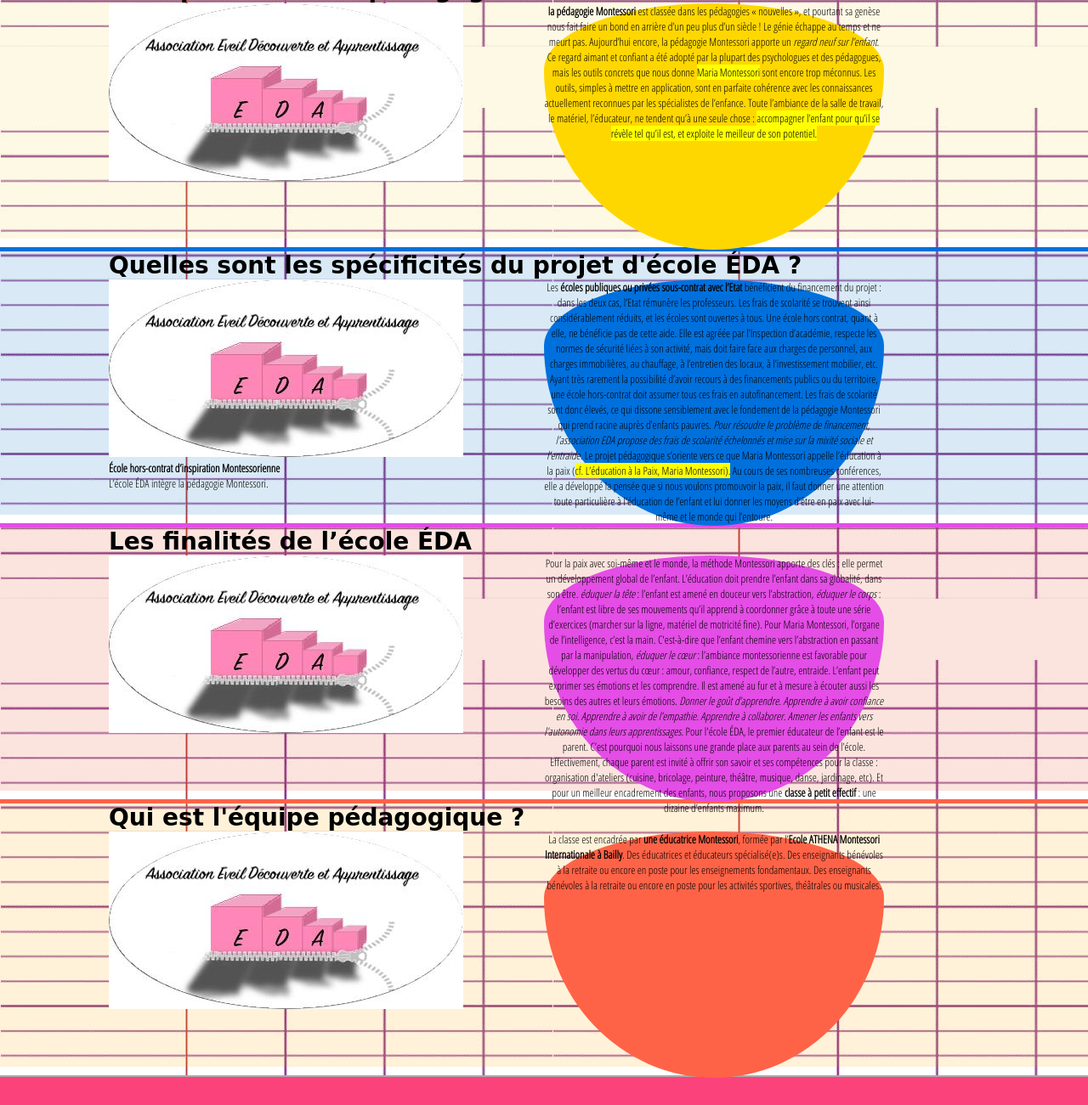
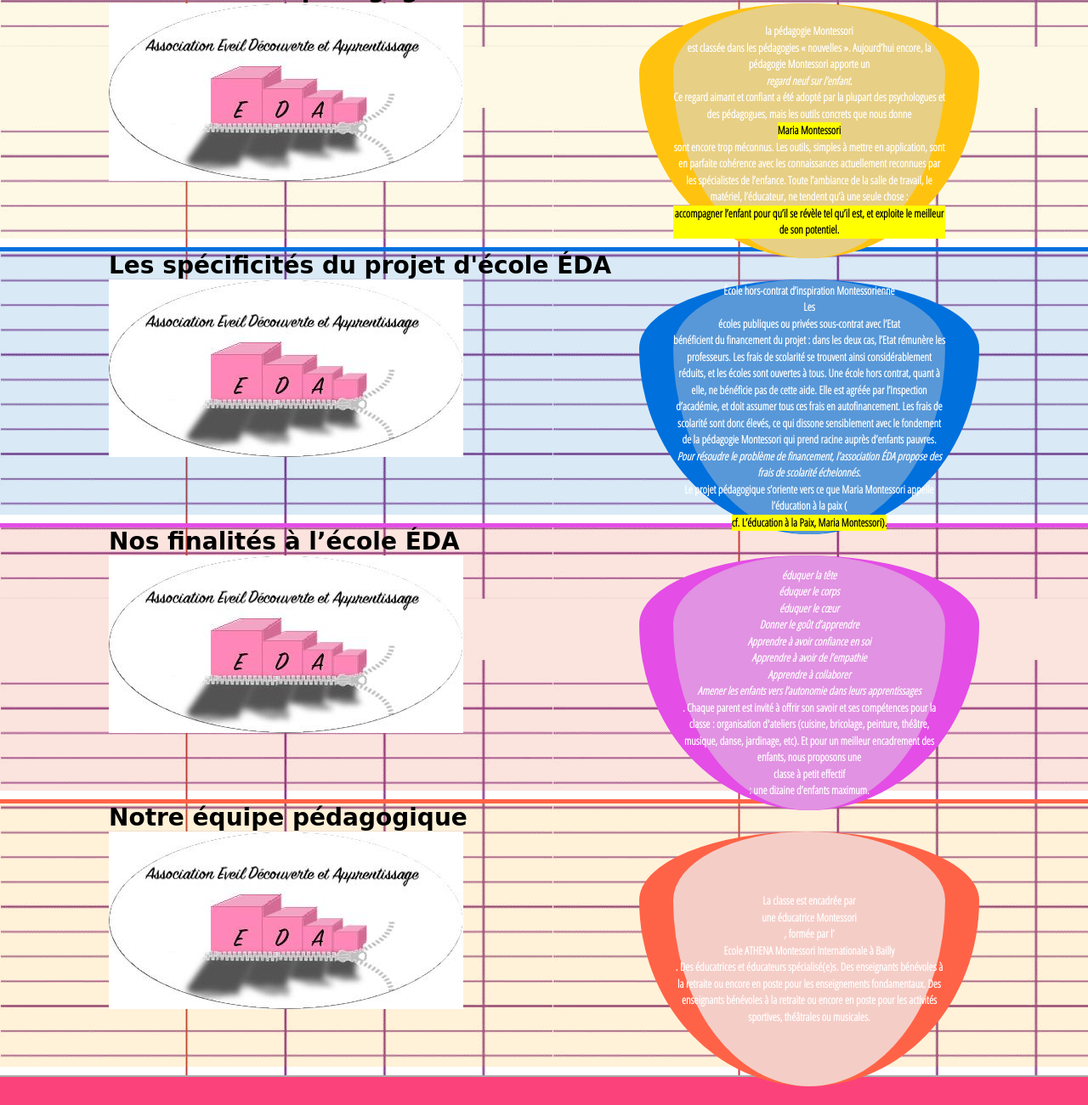
Before and after one commit to MarieSEM/eda, a plain HTML site: page index.html in a window 1280 px wide. Shown: the part 559-1860 px from the top of the page at 85% size. Drawn offline with Linux system fonts and the light colour scheme; files whose address does not match are found by name.

Commit message:
mise en forme page accueil - creation formulaire

```diff
--- a/index.html
+++ b/index.html
@@ -5,12 +5,14 @@
     <meta charset="UTF-8">
     <meta http-equiv="X-UA-Compatible" content="IE=edge">
     <meta name="viewport" content="width=device-width, initial-scale=1.0">
-    <meta name="description" content="&Eacute;cole  hors-contrat d'inspiration Montessorienne. Le projet pédagogique de l'&Eacute;DA s’oriente vers ce que Maria Montessori appelle l’éducation à la paix .">
+    <meta name="description"
+        content="&Eacute;cole  hors-contrat d'inspiration Montessorienne. Le projet pédagogique de l'&Eacute;DA s’oriente vers ce que Maria Montessori appelle l’éducation à la paix .">
     <title>&Eacute;veil Découverte Apprentissage (&Eacute;da)</title>
     <link type="text/css" rel="stylesheet" href="./style.css" />
     <!--j'inserre ici un modele de police google du coup la police dans mon css consacrée à body peut-elle être supprimée-->
     <link href="https://fonts.googleapis.com/css2?family=Open+Sans+Condensed:wght@300&display=swap" rel="stylesheet">
 </head>
+
 <body>
     <!--         <div id="page-bg">
         </div> -->
@@ -28,7 +30,7 @@
                     <ul class="submenu">
                         <li><a href="#">Qu'est-ce que &Eacute;veil Découverte et Apprentissage ?</a></li>
                         <li><a href="#">Pourquoi choisir la pédagogie Montessori ?</a></li>
-                            <li><a href="#">Quelles sont les spécificités du projet d'école &Eacute;DA  ?</a></li>
+                        <li><a href="#">Quelles sont les spécificités du projet d'école &Eacute;DA ?</a></li>
                         <li><a href="#">Quelles sont les finalités de l’école &Eacute;DA ?</a></li>
                         <li><a href="#">Qui est l'équipe pédagogique ?</a></li>
                     </ul>
@@ -54,18 +56,18 @@
                 <li class="menu-even">
                     <a href="nos evenements.html">&Eacute;vénements</a>
                     <ul class="submenu">
-                            <li>Nos amis les livres</li>
-                            <li>Nos ateliers mensuels</li>
-                            <li>Nos sorties</li>
+                        <li><a href="#">Journée du livre</a></li>
+                        <li><a href="#">Nos ateliers mensuels</a></li>
+                        <li><a href="#">Nos sorties</a></li>
                     </ul>
                 </li>
                 <li class="menu-cont">
                     <a href="contacts.html">Contactez-nous</a>
                     <ul class="submenu">
-                            <li>adresse</li>
-                            <li>téléphone</li>
-                            <li>e-mail</li>
-                            <li>Suivez-nous sur les réseaux sociaux</li>
+                        <li><a href="#">Adresse</a></li>
+                        <li><a href="#">Téléphone</a></li>
+                        <li><a href="#">e-mail</a></li>
+                        <li><a href="#">Communauté</a></li>
                     </ul>
                 </li>
             </ul>
@@ -83,96 +85,136 @@
     <!-- <article> -->
     <section class="presentation">
         <div class="sec">
-                <h1>Qu'est-ce que &Eacute;veil Découverte et Apprentissage ?</h1>
+            <h1>Présentation d'&Eacute;veil Découverte et Apprentissage</h1>
             <div class="left">
                 <img src="img\logo.jpg" alt="Notre logo">
             </div>
             <div class="right">
-                <p id="p0">&Eacute;veil Découverte et Apprentissage est une association loi 1901, créée en septembre 2011, à l’initiative de deux jeunes mamans.
+                <div class="first-p0">
+                    <p id="p0">&Eacute;veil Découverte et Apprentissage est une association loi 1901, créée en septembre
+                        2011, à l’initiative de deux jeunes mamans.
                         Aujourd’hui, &Eacute;DA gère un <em>espace d’inspiration Montessori pour les familles</em>.
-                Espace de <em>partage et de ressources autour de l’éducation</em> pour les parents, et <em>espace de découverte et d’apprentissage pour les enfants</em>.
-                &Eacute;DA accompagne parents et enfants dans leur croissance respective.</p>
+                        Espace de <em>partage et de ressources autour de l’éducation</em> pour les parents, et
+                        <em>espace de découverte et d’apprentissage pour les enfants</em>.
+                        &Eacute;DA accompagne parents et enfants dans leur croissance respective.
+                    </p>
+                </div>∑
             </div>
         </div>
     </section>
     <section class="Montessori">
         <div class="sec">
-                <h1>Pourquoi choisir <strong>la pédagogie Montessori</strong> ?</h1>
+            <h1>Le choix de <strong>la pédagogie Montessori</strong></h1>
             <div class="left">
                 <img src="img\logo.jpg" alt="Notre logo">
             </div>
             <div class="right">
-                    <p id="p1"><strong>la pédagogie Montessori</strong> est classée dans les pédagogies « nouvelles », et pourtant sa genèse nous fait faire un bond en arrière d’un peu plus d’un siècle !
-                        Le génie échappe au temps et ne meurt pas. Aujourd’hui encore, la pédagogie Montessori apporte un <em>regard neuf sur l’enfant.</em>
-                        Ce regard aimant et confiant a été adopté par la plupart des psychologues et des pédagogues, mais les outils concrets que nous donne <mark>Maria Montessori</mark>  sont encore trop méconnus.
-                        Les outils, simples à mettre en application, sont en parfaite cohérence avec les connaissances actuellement reconnues par les spécialistes de l’enfance.
-                        Toute l’ambiance de la salle de travail, le matériel, l’éducateur, ne tendent qu’à une seule chose : <mark>accompagner l’enfant pour qu’il se révèle tel qu’il est, et exploite le meilleur de son potentiel.</mark></p>
+                <div class="first-p1">
+                    <p id="p1">
+                        <strong>la pédagogie Montessori</strong> est classée dans les pédagogies « nouvelles ».
+                        Aujourd’hui encore, la pédagogie Montessori apporte un <em>regard neuf sur l’enfant.</em>
+                        Ce regard aimant et confiant a été adopté par la plupart des psychologues et des pédagogues,
+                        mais
+                        les outils concrets que nous donne <mark>Maria Montessori</mark> sont encore trop méconnus.
+                        Les outils, simples à mettre en application, sont en parfaite cohérence avec les connaissances
+                        actuellement reconnues par les spécialistes de l’enfance.
+                        Toute l’ambiance de la salle de travail, le matériel, l’éducateur, ne tendent qu’à une seule
+                        chose :
+                        <mark>accompagner l’enfant pour qu’il se révèle tel qu’il est, et exploite le meilleur de son
+                            potentiel.</mark>
+                    </p>
+                </div>
             </div>
         </div>
     </section>
     <section class="specificites">
         <div class="sec">
-                <h1>Quelles sont les spécificités du projet d'école &Eacute;DA ?</h1>
+            <h1>Les spécificités du projet d'école &Eacute;DA</h1>
             <div class="left">
                 <img src="img\logo.jpg" alt="Notre logo">
-                <p><strong>&Eacute;cole hors-contrat d’inspiration Montessorienne</strong></p>
-                <p>L’école &Eacute;DA intègre la pédagogie Montessori.</p>
             </div>
             <div class="right">
-                <p id="p2">Les <strong>écoles publiques ou privées sous-contrat avec l’Etat</strong> bénéficient du financement du projet : dans les deux cas, l’Etat rémunère les professeurs. Les frais de scolarité se trouvent ainsi considérablement réduits, et les écoles sont ouvertes à tous.
-                    Une école hors contrat, quant à elle, ne bénéficie pas de cette aide. Elle est agréée par l’Inspection d’académie, respecte les normes de sécurité liées à son activité, mais doit faire face aux charges de personnel, aux charges immobilières, au chauffage, à l’entretien des locaux, à l’investissement mobilier, etc.
-                    Ayant très rarement la possibilité d’avoir recours à des financements publics ou du territoire, une école hors-contrat doit assumer tous ces frais en autofinancement.
-                    Les frais de scolarité sont donc élevés, ce qui dissone sensiblement avec le fondement de la pédagogie Montessori qui prend racine auprès d’enfants pauvres.
-                    <em>Pour résoudre le problème de financement, l’association EDA propose des frais de scolarité échelonnés et mise sur la mixité sociale et l’entraide.</em>
-                    Le projet pédagogique s’oriente vers ce que Maria Montessori appelle l’éducation à la paix (<mark>cf. L’éducation à la Paix, Maria Montessori).</mark>
-                    Au cours de ses nombreuses conférences, elle a développé la pensée que si nous voulons promouvoir la paix, il faut donner une attention toute particulière à l’éducation de l’enfant et lui donner les moyens d’être en paix avec lui-même et le monde qui l’entoure.</p>
+                <div class="first-p2">
+                    <p id="p2">
+                        <strong>&Eacute;cole hors-contrat d’inspiration Montessorienne</strong>
+                        Les <strong>écoles publiques ou privées sous-contrat avec l’Etat</strong> bénéficient du
+                        financement
+                        du projet : dans les deux cas, l’Etat rémunère les professeurs. Les frais de scolarité se
+                        trouvent
+                        ainsi considérablement réduits, et les écoles sont ouvertes à tous.
+                        Une école hors contrat, quant à elle, ne bénéficie pas de cette aide. Elle est agréée par
+                        l’Inspection d’académie, et doit assumer tous ces frais en autofinancement.
+                        Les frais de scolarité sont donc élevés, ce qui dissone sensiblement avec le fondement de la
+                        pédagogie Montessori qui prend racine auprès d’enfants pauvres.
+                        <em>Pour résoudre le problème de financement, l’association &Eacute;DA propose des frais de
+                            scolarité échelonnés.</em>
+                        Le projet pédagogique s’oriente vers ce que Maria Montessori appelle l’éducation à la paix
+                        (<mark>cf. L’éducation à la Paix, Maria Montessori).</mark>
+                    </p>
+                </div>
             </div>
         </div>
     </section>
     <section class="finalites">
         <div class="sec">
-                    <h1>Les finalités de l’école &Eacute;DA </h1>
+            <h1>Nos finalités à l’école &Eacute;DA </h1>
             <div class="left">
                 <img src="img\logo.jpg" alt="Notre logo">
             </div>
             <div class="right">
-                    <p id="p3">Pour la paix avec soi-même et le monde, la méthode Montessori apporte des clés : elle permet un développement global de l’enfant. L’éducation doit prendre l’enfant dans sa globalité, dans son être.
-                        <em>éduquer la tête</em> : l’enfant est amené en douceur vers l’abstraction,
-                        <em>éduquer le corps</em> : l’enfant est libre de ses mouvements qu’il apprend à coordonner grâce à toute une série d’exercices (marcher sur la ligne, matériel de motricité fine). Pour Maria Montessori, l’organe de l’intelligence, c’est la main. C'est-à-dire que l’enfant chemine vers l’abstraction en passant par la manipulation,
-                        <em>éduquer le cœur </em>: l’ambiance montessorienne est favorable pour développer des vertus du cœur : amour, confiance, respect de l’autre, entraide. L’enfant peut exprimer ses émotions et les comprendre. Il est amené au fur et à mesure à écouter aussi les besoins des autres et leurs émotions.
-                        <em>Donner le goût d’apprendre.</em>
-                        <em>Apprendre à avoir confiance en soi.</em>
-                        <em>Apprendre à avoir de l’empathie.</em>
-                        <em>Apprendre à collaborer.</em>
+                <div class="first-p3">
+                    <p id="p3">
+                        <em>éduquer la tête</em>
+                        <em>éduquer le corps</em>
+                        <em>éduquer le cœur </em>
+                        <em>Donner le goût d’apprendre</em>
+                        <em>Apprendre à avoir confiance en soi</em>
+                        <em>Apprendre à avoir de l’empathie</em>
+                        <em>Apprendre à collaborer</em>
                         <em>Amener les enfants vers l’autonomie dans leurs apprentissages</em>.
-                        Pour l'école &Eacute;DA, le premier éducateur de l’enfant est le parent. C’est pourquoi nous laissons une grande place aux parents au sein de l’école.
-                        Effectivement, chaque parent est invité à offrir son savoir et ses compétences pour la classe : organisation d'ateliers (cuisine, bricolage, peinture, théâtre, musique, danse, jardinage, etc).
-                        Et pour un meilleur encadrement des enfants, nous proposons une <strong>classe à petit effectif</strong> : une dizaine d’enfants maximum.</p>
+                        Chaque parent est invité à offrir son savoir et ses compétences pour la classe : organisation
+                        d'ateliers (cuisine, bricolage, peinture, théâtre, musique, danse, jardinage, etc).
+                        Et pour un meilleur encadrement des enfants, nous proposons une <strong>classe à petit
+                            effectif</strong> : une dizaine d’enfants maximum.
+                    </p>
+                </div>
             </div>
         </div>
     </section>
     <section class="equipe">
         <div class="sec">
-                    <h1>Qui est l'équipe pédagogique ?</h1>
+            <h1>Notre équipe pédagogique</h1>
             <div class="left">
                 <img src="img\logo.jpg" alt="Notre logo">
             </div>
             <div class="right">
-                    <p id="p4">La classe est encadrée par <strong>une éducatrice Montessori</strong>, formée par l’<strong>Ecole ATHENA Montessori Internationale à Bailly</strong>.
+                <div class="first-p4">
+                    <p id="p4">
+                        La classe est encadrée par <strong>une éducatrice Montessori</strong>, formée par
+                        l’<strong>Ecole
+                            ATHENA Montessori Internationale à Bailly</strong>.
                         Des éducatrices et éducateurs spécialisé(e)s.
                         Des enseignants bénévoles à la retraite ou encore en poste pour les enseignements fondamentaux.
-                    Des enseignants bénévoles à la retraite ou encore en poste pour les activités sportives, théâtrales ou musicales.</p>
+                        Des enseignants bénévoles à la retraite ou encore en poste pour les activités sportives,
+                        théâtrales
+                        ou musicales.</p>
+                </div>
             </div>
         </div>
     </section>
-
     <footer>
-        <p>Comment est né le projet EDA?</p>
-        <p><strong>Enseignante</strong> d’espagnol <strong>auprès d’enfants en difficultés d’apprentissage et ayant des troubles du comportement</strong> au sein de l’<mark>Académie de Versailles et de Créteil</mark> dans l’enseignement public et privé pendant presque une vingtaine d’année, c’est à la naissance de mon fils que j’ai découvert la méthode Montessori. </p>
-        <p> J’ai toujours eu l’intime conviction que pour aller vers une évolution sociale positive, (moins de délinquance, moins de violence) il fallait prendre un soin particulier à l’<strong>éducation des jeunes enfants.</strong> </p>
-        <p>Lorsque j’ai découvert la pédagogie Montessori, il m’a semblé que cette femme de génie avait répondu à toutes les questions essentielles sur l’éducation des enfants. </p>
-        <p>J’ai donc choisi d’orienter mes efforts vers une création de <strong>structure associative d’inspiration Montessori.</strong></p>
+        <p>Comment est né le projet &Eacute;DA?</p>
+        <p><strong>Enseignante</strong> d’espagnol <strong>auprès d’enfants en difficultés d’apprentissage et ayant des
+                troubles du comportement</strong> au sein de l’<mark>Académie de Versailles et de Créteil</mark> dans
+            l’enseignement public et privé pendant presque une vingtaine d’année, c’est à la naissance de mon fils que
+            j’ai découvert la méthode Montessori. </p>
+        <p> J’ai toujours eu l’intime conviction que pour aller vers une évolution sociale positive, (moins de
+            délinquance, moins de violence) il fallait prendre un soin particulier à l’<strong>éducation des jeunes
+                enfants.</strong> </p>
+        <p>Lorsque j’ai découvert la pédagogie Montessori, il m’a semblé que cette femme de génie avait répondu à toutes
+            les questions essentielles sur l’éducation des enfants. </p>
+        <p>J’ai donc choisi d’orienter mes efforts vers une création de <strong>structure associative d’inspiration
+                Montessori.</strong></p>
         <p>Copyright 2021 - Toute reproduction interdite</p>
-
     </footer>
     <!-- </main>  -->
--- a/style.css
+++ b/style.css
@@ -35,7 +35,6 @@ left: 0;
 }
 nav{
   width: 100%;
-  background-color: ;
 }
 nav > ul{
   margin: 0px;
@@ -74,6 +73,8 @@ nav li:hover .submenu{
 }
 .submenu li{
   border-bottom: 1px solid #ccc;
+  width: 100%;
+  height: auto;
 }
 .submenu li a{
   padding: 15px 30px;
@@ -154,18 +155,23 @@ nav a{
 }
 .menu-ind .submenu{
   background-color:  #4C8;
+  width: 300px;
 }
 .menu-cour .submenu{
   background-color:  #f1dc4f;
+  width: 300px;
 }
 .menu-plan .submenu{
   background-color:  #0070dd;
+  width: 300px;
 }
 .menu-even .submenu{
   background-color:  #e44de6;
+  width: 300px;
 }
 .menu-cont .submenu{
   background-color:  #ff6347;
+  width: 300px;
 }
 .submenu li:hover a{
   color: #eee;
@@ -198,23 +204,6 @@ section{
 sec{
   margin: 0px 10%;
 }
-left{
-  float:left;
-  width: 30%;
-}
-/*redimentionner les images de cours*/
-left, img{
-
-}
-right{
-  float: left;
-  width: 70%;
-  text-align: right;
-}
-cleft, .cright, .sousleft, .sousright{
-  width: 50%;
-  float: left;
-}
 sec::after, exp::after, .reco::after{
   content:"";
   display: table;
@@ -227,14 +216,13 @@ sec::after, exp::after, .reco::after{
   width: 50%;
   text-align: center;
 }
-
 }
 /* .sec h1{ */
   font-size: 30px;
   text-transform: capitalize;
   box-shadow: inset 0 0 1em green, 0 0 2em red;
 }
-#sec1{
+/*#sec1{
   font-size: 30px;
   text-transform: capitalize;
   box-shadow: inset 0 0 1em gold, 0 0 2em red;
@@ -257,7 +245,7 @@ sec::after, exp::after, .reco::after{
 #sec5{
   font-size: 30px;
   text-transform: capitalize;
-  box-shadow: inset 0 0 1em tomato, 0 0 2em red;
+  box-shadow: inset 0 0 1em tomato, 0 0 2em red;*/
 }
 .MAT{
   color: white;
@@ -448,60 +436,131 @@ text-indent: 80px;
     width: 50%;
   }
   .right{
+    text-align: center;
+    height: 300px;
+    width: 400px;
+    color: white;
+    font-weight: bold;
     float: right;
-    width: 50%;
-  }
-  .rouge{
-    border-top: 5px solid #e44d26;
-    background-color: rgba(228,77,38,0.15);
-    text-align: center;
-  }
-  #p0{
-    text-align: center;
-    width: 400px;
-    height: 290px;
-    background:  #4C8;
     border-radius: 49% 51% 50% 50% / 27% 27% 73% 73% ;
   }
+
+  .first-p0 {
+    text-align: center;
+    background:  #4C8;
+    height: 100%;
+    width: 400px;
+    /* border: black solid 2px; */
+    border-radius: 49% 51% 50% 50% / 27% 27% 73% 73% ;
+
+  }
+
+  .first-p1 {
+    text-align: center;
+    background: #ffc30f;
+    height: 100%;
+    width: 400px;
+    /* border: black solid 2px; */
+    border-radius: 49% 51% 50% 50% / 27% 27% 73% 73% ;
+
+  }
+  .first-p2 {
+    text-align: center;
+    background:  #0070dd;
+    height: 100%;
+    width: 400px;
+    /* border: black solid 2px; */
+    border-radius: 49% 51% 50% 50% / 27% 27% 73% 73% ;
+
+  }
+  .first-p3 {
+    text-align: center;
+    background:  #e44de6;
+    height: 100%;
+    width: 400px;
+    /* border: black solid 2px; */
+    border-radius: 49% 51% 50% 50% / 27% 27% 73% 73% ;
+
+  }
+  .first-p4 {
+    text-align: center;
+    background: tomato;
+    height: 100%;
+    width: 400px;
+    /* border: black solid 2px; */
+    border-radius: 49% 51% 50% 50% / 27% 27% 73% 73% ;
+
+  }
+
+  #p0{
+    height: 100%;
+    width: 80%;
+    margin: auto;
+    border-radius: 49% 51% 50% 50% / 27% 27% 73% 73%;
+    background:  #92e6b2;
+    line-height: 1.5;
+    display: flex;
+    flex-direction: column;
+    align-items: center;
+    justify-content: center;
+  }
   #p1{
-    text-align: center;
-    width: 400px;
-    height: 290px;
-    background: gold;
-    border-radius: 49% 51% 50% 50% / 27% 27% 73% 73%  ;
+    background: #e7cf85;
+    height: 100%;
+    width: 80%;
+    margin: auto;
+    border-radius: 49% 51% 50% 50% / 27% 27% 73% 73%;
+    line-height: 1.5;
+    display: flex;
+    flex-direction: column;
+    align-items: center;
+    justify-content: center;
   }
   #p2{
-    text-align: center;
-    width: 400px;
-    height: 290px;
-    background:  #0070dd;
-    border-radius: 49% 51% 50% 50% / 27% 27% 73% 73%  ;
+    height: 100%;
+    width: 80%;
+    margin: auto;
+    border-radius: 49% 51% 50% 50% / 27% 27% 73% 73%;
+    background:  #5898d8;
+    line-height: 1.5;
+    display: flex;
+    flex-direction: column;
+    align-items: center;
+    justify-content: center;
+
   }
   #p3{
-    text-align: center;
-    width: 400px;
-    height: 290px;
-    background:  #e44de6;
-    border-radius: 49% 51% 50% 50% / 27% 27% 73% 73%  ;
+    background:  #e192e2;
+    height: 100%;
+    width: 80%;
+    margin: auto;
+    border-radius: 49% 51% 50% 50% / 27% 27% 73% 73%;
+    line-height: 1.5;
+    display: flex;
+    flex-direction: column;
+    align-items: center;
+    justify-content: center;
   }
   #p4{
-    text-align: center;
-    width: 400px;
-    height: 290px;
-    background: tomato;
-    border-radius: 49% 51% 50% 50% / 27% 27% 73% 73%  ;
+    background: rgb(245, 205, 199);
+    height: 100%;
+    width: 80%;
+    margin: auto;
+    border-radius: 49% 51% 50% 50% / 27% 27% 73% 73%;
+    line-height: 1.5;
+    display: flex;
+    flex-direction: column;
+    align-items: center;
+    justify-content: center;
   }
 
 @media screen and (max-width: 780px) {
   header{
     height: 50px;
   }
- background: linear-gradient(rgba(238, 15, 15, 0.7), rgba(0, 0, 0, 0.7));
-
-<main{
+}
+/* main{
     margin: 0 2rem;
     padding: 1rem;
     position: relative;
-
-@media screen and(orientation: landscape) {
-}
+} */
```
Also changed, not shown: contacts.html (+16 -9 lines), cours.html (+8 -13 lines), nos evenements.html (+11 -13 lines), planning.html (+11 -9 lines). Lines whose indentation alone changed are shown as unchanged.
